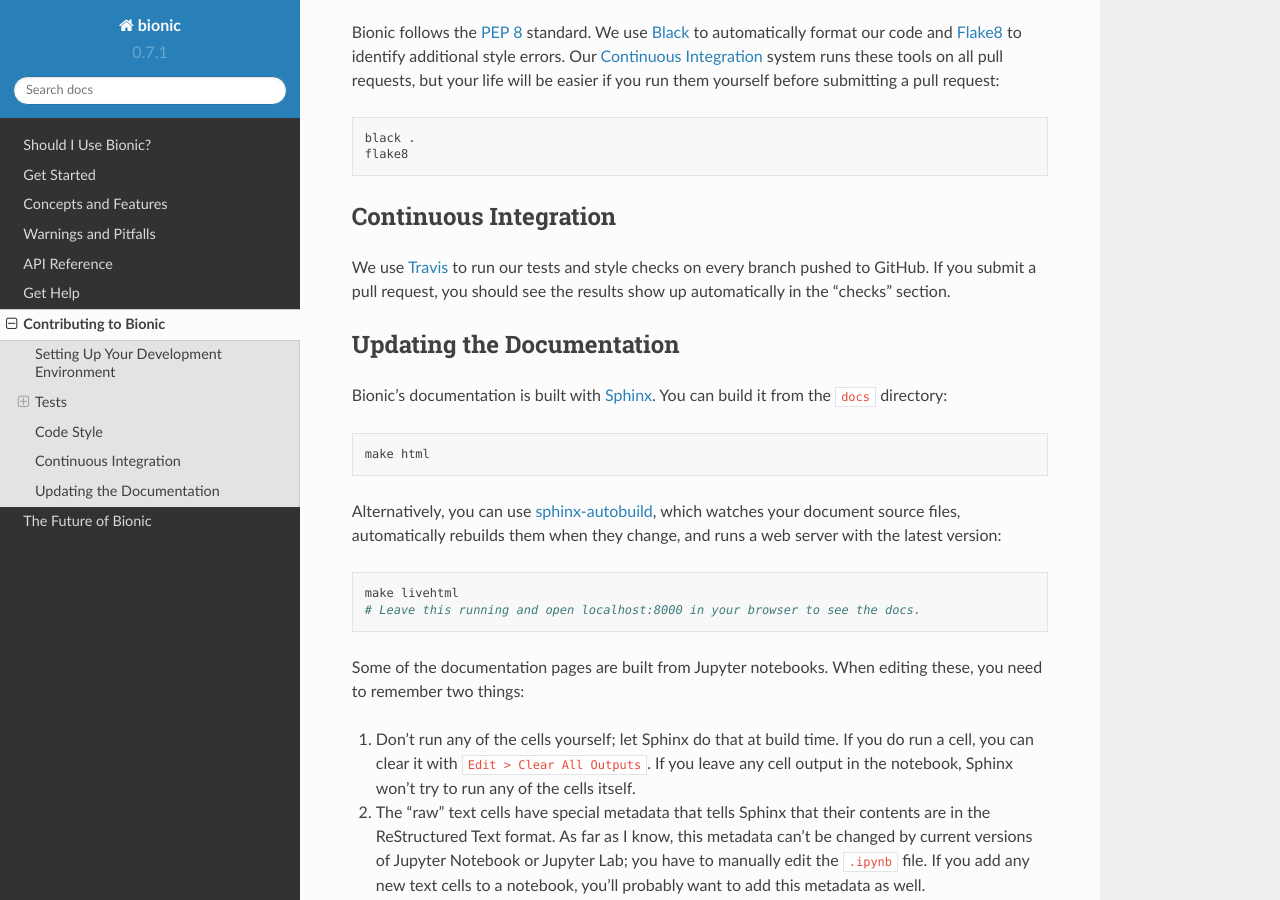
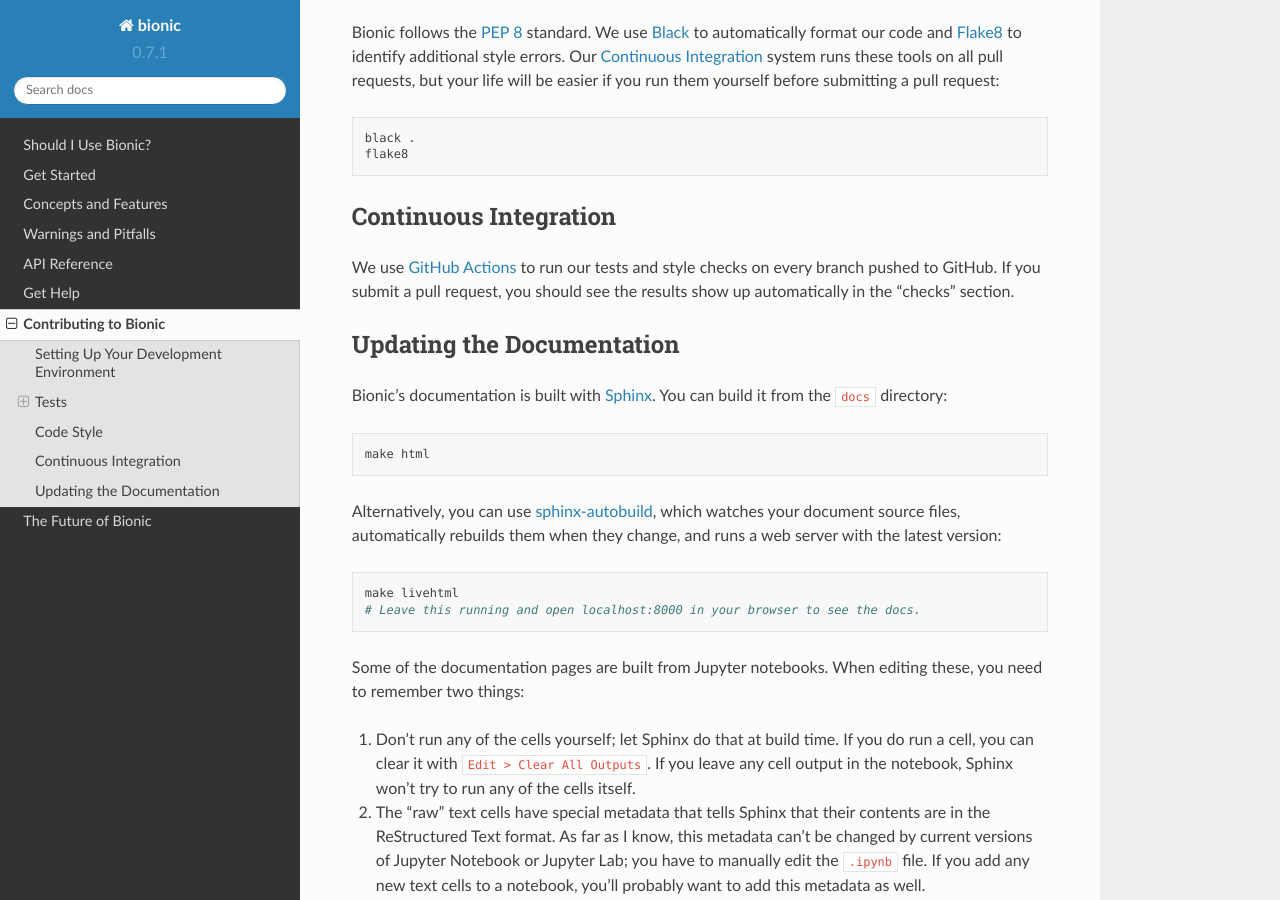
Before and after one commit to square/bionic, a Sphinx documentation site: the page built from docs/contributing.rst, in a window 1280 px wide and 900 px high, scrolled down 1382 px. Built offline with Sphinx 7.4.7 and the Read the Docs theme 2.0.0, drawn with Linux system fonts in a browser that asks for light colours.

Commit message:
Remove Travis
This change removes Travis and relies completely on GitHub actions for
CI and publishing to PyPi.

```diff
--- a/docs/contributing.rst
+++ b/docs/contributing.rst
@@ -90,9 +90,10 @@ submitting a pull request:
 Continuous Integration
 ----------------------
 
-We use `Travis <https://travis-ci.com/>`_ to run our tests and style checks
-on every branch pushed to GitHub. If you submit a pull request, you should
-see the results show up automatically in the "checks" section.
+We use `GitHub Actions <https://github.com/features/actions>`_ to run our
+tests and style checks on every branch pushed to GitHub. If you submit a pull
+request, you should see the results show up automatically in the "checks"
+section.
 
 Updating the Documentation
 --------------------------
```
Also changed, not shown: .travis.yml (deleted).
